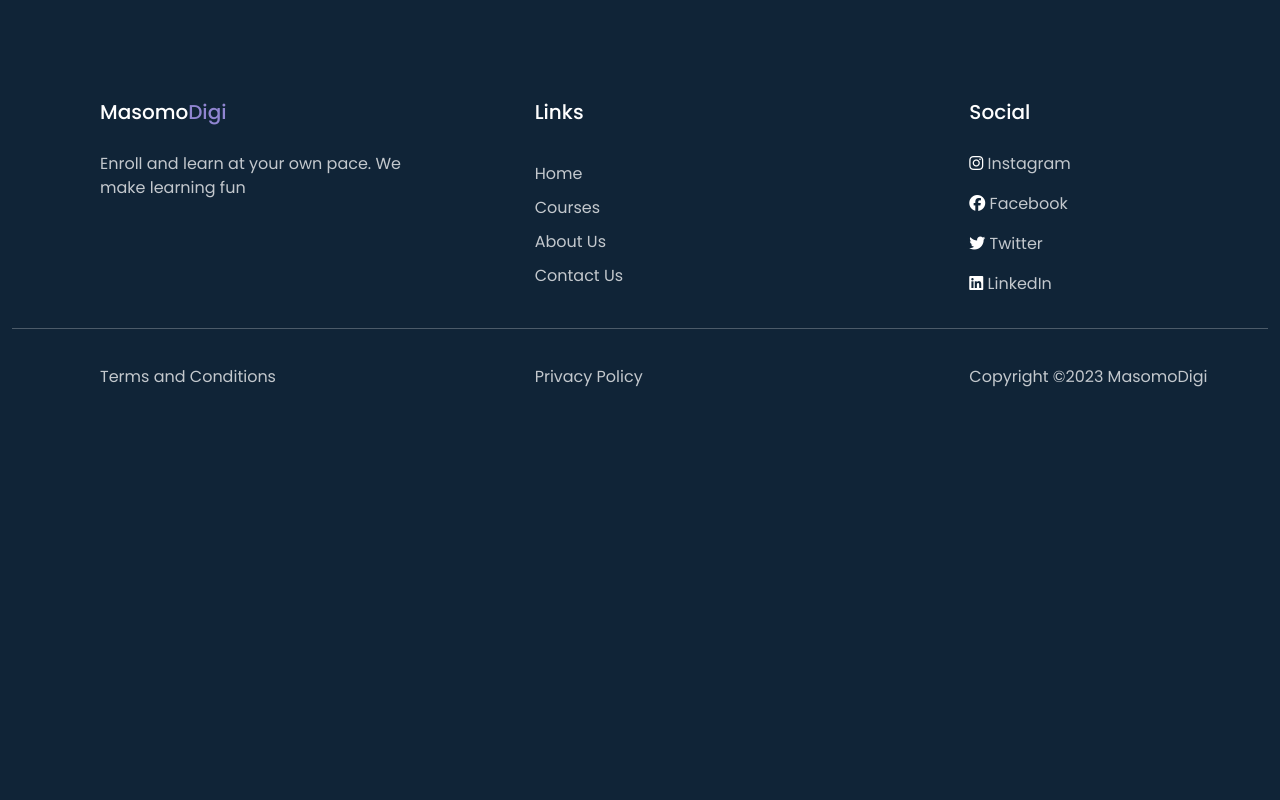
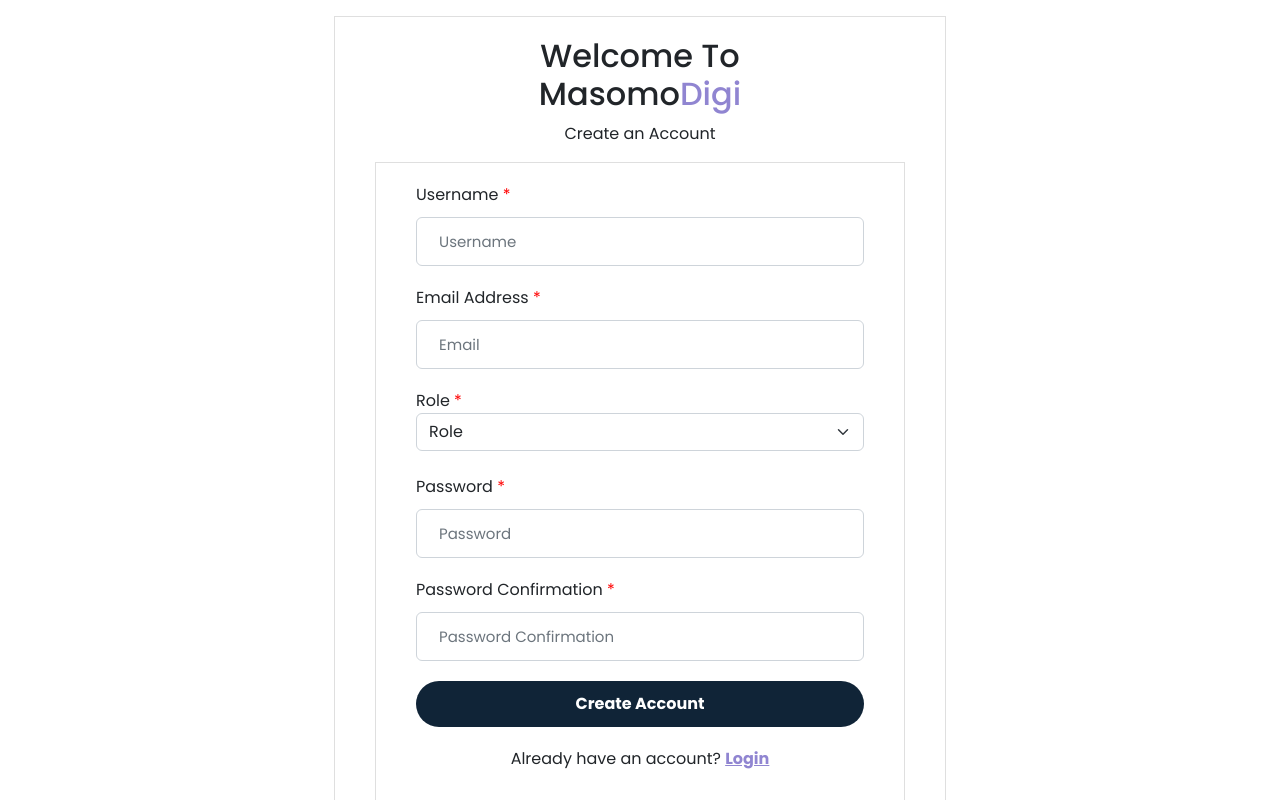
Before and after one commit to Njihia413/phase-5-project, a React (Create React App) app in the folder client/: page /signup in a window 1280 px wide. Shown: the top 800 px of the page. Built offline with nearby package versions, Linux system fonts and the light colour scheme.

Commit message:
Resolve conflicts

```diff
--- a/client/package.json
+++ b/client/package.json
@@ -14,7 +14,7 @@
     "chartist": "^1.3.0",
     "cors": "^2.8.5",
     "emailjs-com": "^3.2.0",
-    "gulp": "^3.9.1",
+    "gulp": "^4.0.2",
     "react": "^18.2.0",
     "react-bootstrap": "^2.7.0",
     "react-dom": "^18.2.0",
--- a/client/src/components/App.js
+++ b/client/src/components/App.js
@@ -11,7 +11,7 @@
 // import ContactUs from "./ContactUs";
 // import Courses from "./Courses";
 // import Course from "./Course";
-
+import SignUp from "./SignUp";
 import Dashboard from "./Dashboard"
 import CourseDetails from "./CourseDetails";
 import TeacherDashboard from "../pages/TeacherDashboard";
@@ -31,7 +31,7 @@
 
       <Routes>
           <Route path="/" element={<Home/>}/>
-          {/* <Route path="/signup" element={<SignUp />} /> */}
+          <Route path="/signup" element={<SignUp />} />
           <Route path="/login" element={<Login />} />
             {/* <Route path="/contact" element={<ContactUs />} />     */}
           <Route path="/courses" element={<Courses/>} />
```
